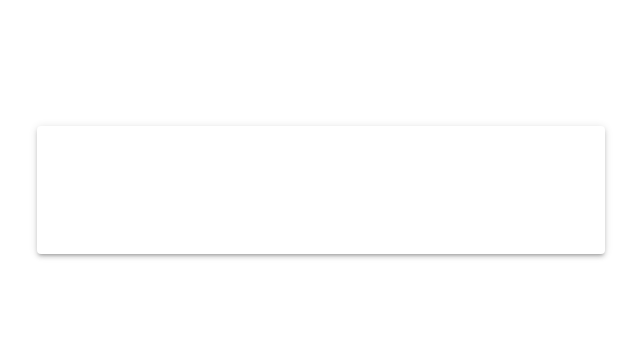
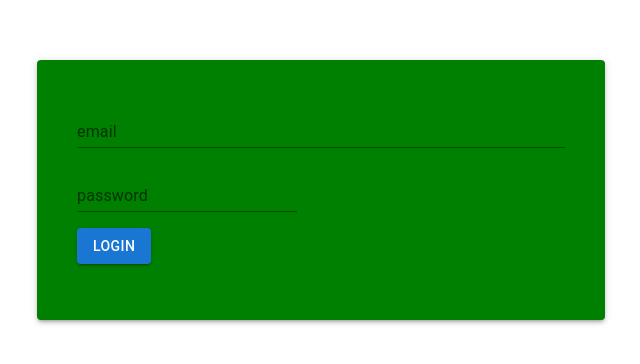
Before and after one commit to DrummerDee/-Wecare, a React (Create React App) app in the folder we-care/: page /Loginmem in a window 1280 px wide. Shown: the part 194-558 px from the top of the page, without its empty margins (311-951 px from the left). Built offline with nearby package versions, Linux system fonts and the light colour scheme.

Commit message:
Login skeleton

```diff
--- a/we-care/src/Pages/LoginMem.js
+++ b/we-care/src/Pages/LoginMem.js
@@ -1,5 +1,5 @@
 import React from 'react'
-import {Grid,Container, Paper} from "@mui/material"
+import {Grid,Container, Paper, TextField, Button} from "@mui/material"
 
 const LoginMem = () => {
   console.log('Login member page');
@@ -11,16 +11,22 @@ const LoginMem = () => {
         justifyContent='center'
         style = {{minHeight:'100vh'}}
         >
-  <Paper elevation={3} sx={{padding:5}}>
+  <Paper elevation={3} sx={{padding:5}} style ={{backgroundColor:'green'}}>
   <Grid container
         spacing={2}
         direction = 'column'
         >
-          <Grid item xs={8}>
+          <Grid item xs={8} spacing ={6}>
+            <TextField fullWidth id='standard-basic' label='email' variant='standard'/>
   </Grid>
   <Grid item xs={4}>
+<TextField id = 'standard-basic' label = 'password' variant = 'standard'/>
   </Grid>
   <Grid item xs={4}>
+    <Button
+      onClick = {() => alert('I have been clicked')}
+      variant='contained'
+      justifyContent='center'> Login </Button>
   </Grid>
   <Grid item xs={8}>
   </Grid>
```
